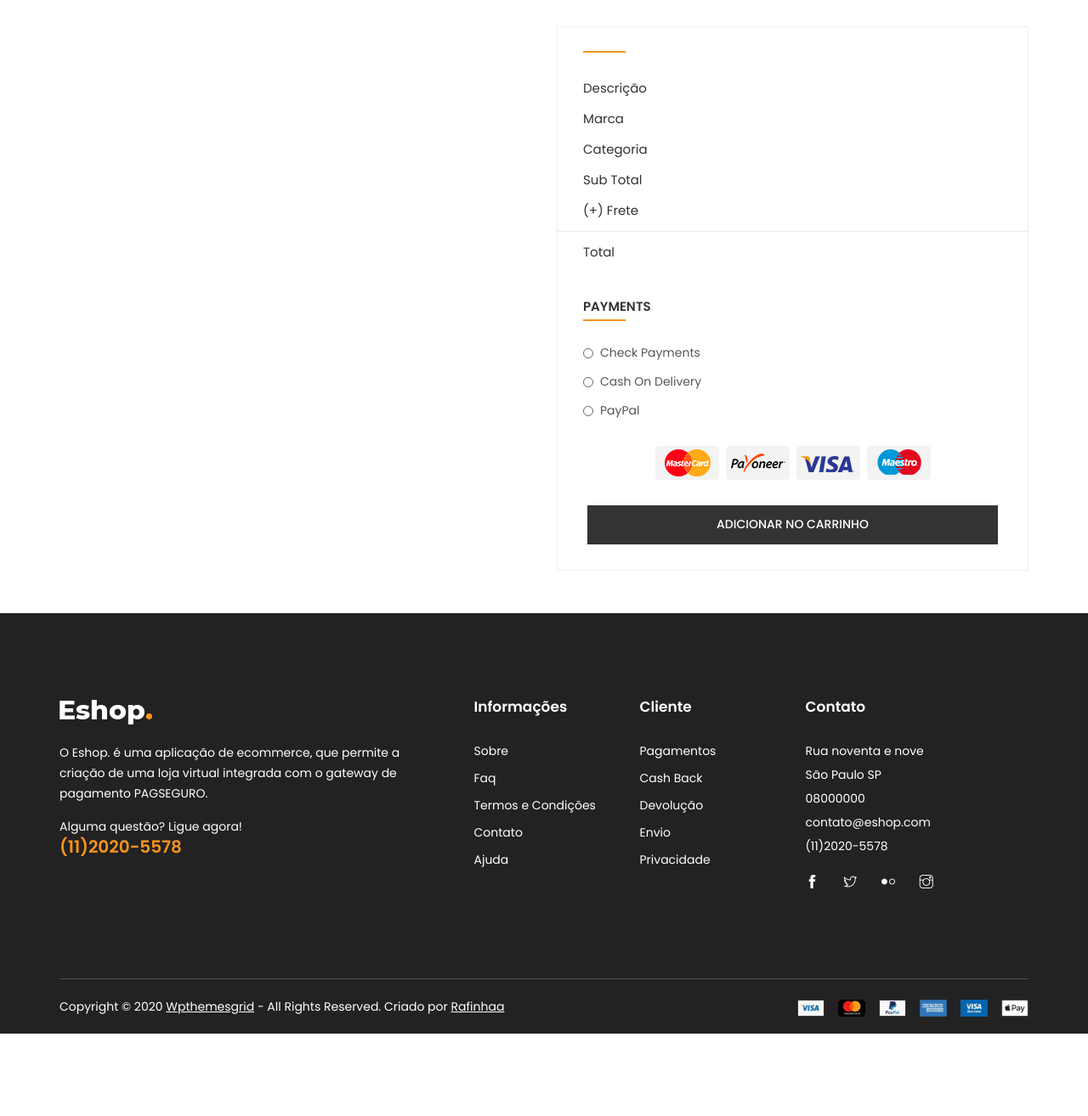
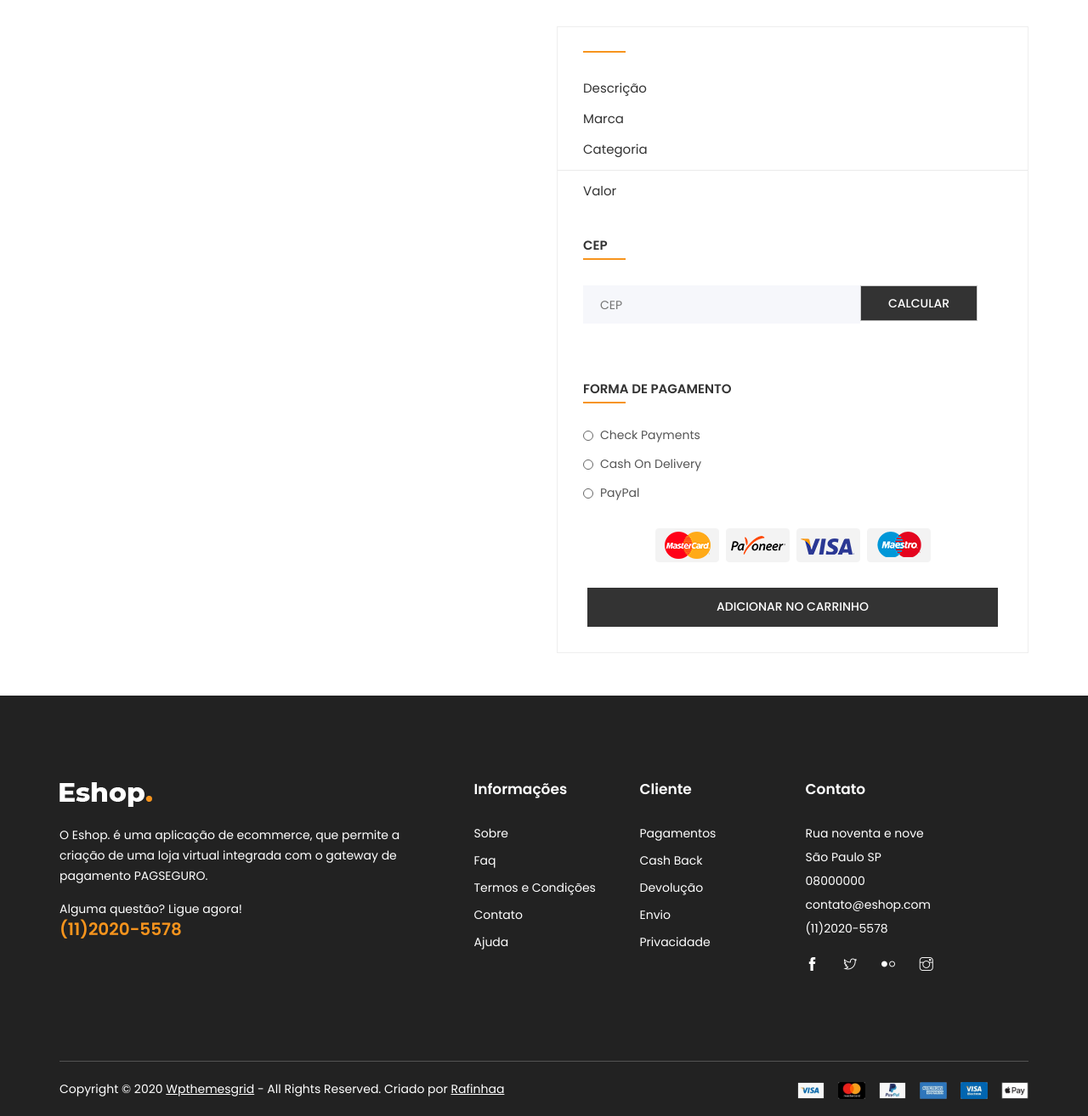
Before and after one commit to rafinhaa/eshop, a CodeIgniter app: page /loja-web/index.php/produto/index/1 in a window 1280 px wide. Shown: the part 324-1638 px from the top of the page at 85% size. Before the commit the page ends 1541 px from the top, so only its background shows below. Run offline with CodeIgniter, Linux system fonts and the light colour scheme; data comes from the database, SQL or seed files in the repository; data that the repository does not hold is empty; some libraries are stand-ins or nearby versions.

Commit message:
4. Informações do produto parte 4

```diff
--- a/application/controllers/admin/Marcas.php
+++ b/application/controllers/admin/Marcas.php
@@ -62,6 +62,7 @@ class Marcas extends CI_Controller {
 		if ($this->form_validation->run() == TRUE) {
 			$dadosMarca['nome'] = $this->input->post('name');
 			$dadosMarca['ativo'] = $this->input->post('active');
+			$dadosMarca['meta_link'] = slug($this->input->post('name'));
 			if($this->input->post('id')){
 				$dadosMarca['ultima_atualizacao'] = dataDiaDb();
 				if($this->brands->doUpdate($dadosMarca,$this->input->post('id'))){
--- a/application/models/Loja/Produto_model.php
+++ b/application/models/Loja/Produto_model.php
@@ -20,7 +20,7 @@ class Produto_model extends CI_Model
 	}
 	public function getMarca($id){
 		if($id){
-			$this->db->select('m.nome');
+			$this->db->select('m.nome, m.meta_link');
 			$this->db->from('marcas as m');
 			$this->db->join('produtos as p','m.id = p.id_marca');
 			$this->db->where('p.id', $id);
@@ -30,7 +30,7 @@ class Produto_model extends CI_Model
 
 	public function getCategoria($id){
 		if($id){
-			$this->db->select('c.nome');
+			$this->db->select('c.nome, c.meta_link');
 			$this->db->from('categorias as c');
 			$this->db->join('produtos as p','c.id = p.id_categoria');
 			$this->db->where('p.id', $id);
--- a/application/views/loja/produto.php
+++ b/application/views/loja/produto.php
@@ -47,21 +47,42 @@
                         <div class="content">
                             <ul>
                                 <li>Descrição<span><?= $produto->info ?></span></li>
-                                <li>Marca<span><?= $marca->nome ?></span></li>
-                                <li>Categoria<span><?= $categoria->nome ?></span></li>
+                                <li>Marca<span><a href="<?= base_url('marca/'.$marca->nome) ?>"><?= $marca->nome ?></a></span></li>
+                                <li>Categoria<span><a href="<?= base_url('categoria/'.$categoria->nome) ?>"><?= $categoria->nome ?></a></span></li>
                                 <?php if($produto->estoque == 1) {?>
                                     <li>Estoque<span><?= $produto->estoque ?></span></li>
                                 <?php } ?>
-                                <li>Sub Total<span><?= formataMoedaReal($produto->valor) ?></span></li>
-                                <li>(+) Frete<span><?= formataMoedaReal($produto->frete) ?></span></li>
-                                <li class="last">Total<span><?= formataMoedaReal($produto->total) ?></span></li>
+                                <li class="last">Valor<span><?= formataMoedaReal($produto->valor) ?></span></li>
                             </ul>
                         </div>
                     </div>
                     <!--/ End Order Widget -->
+                    <div class="single-widget">
+                        <h2>CEP</h2>
+                        <div class="content">
+                            <ul>
+                                <li>
+                                    <div class="checkout-form">
+                                        <form class="form">
+                                            <div class="row">
+                                                <div class="form-group">
+                                                    <input type="text" name="name" placeholder="CEP" required="required" style="margin-left: 15px;">
+                                                </div>
+                                                <div class="button" style="margin-left: 15px;">
+                                                    <button class="btn btn-calcular-frete-produto">CALCULAR</button>
+                                                </div>
+                                            </div>
+                                        </form>
+
+                                    </div>
+                                </li>
+                            </ul>
+                        </div>
+                    </div>
+
                     <!-- Order Widget -->
                     <div class="single-widget">
-                        <h2>Payments</h2>
+                        <h2>Forma de Pagamento</h2>
                         <div class="content">
                             <div class="checkbox">
                                 <label class="checkbox-inline" for="1"><input name="updates" id="1" type="checkbox"> Check Payments</label>
```
